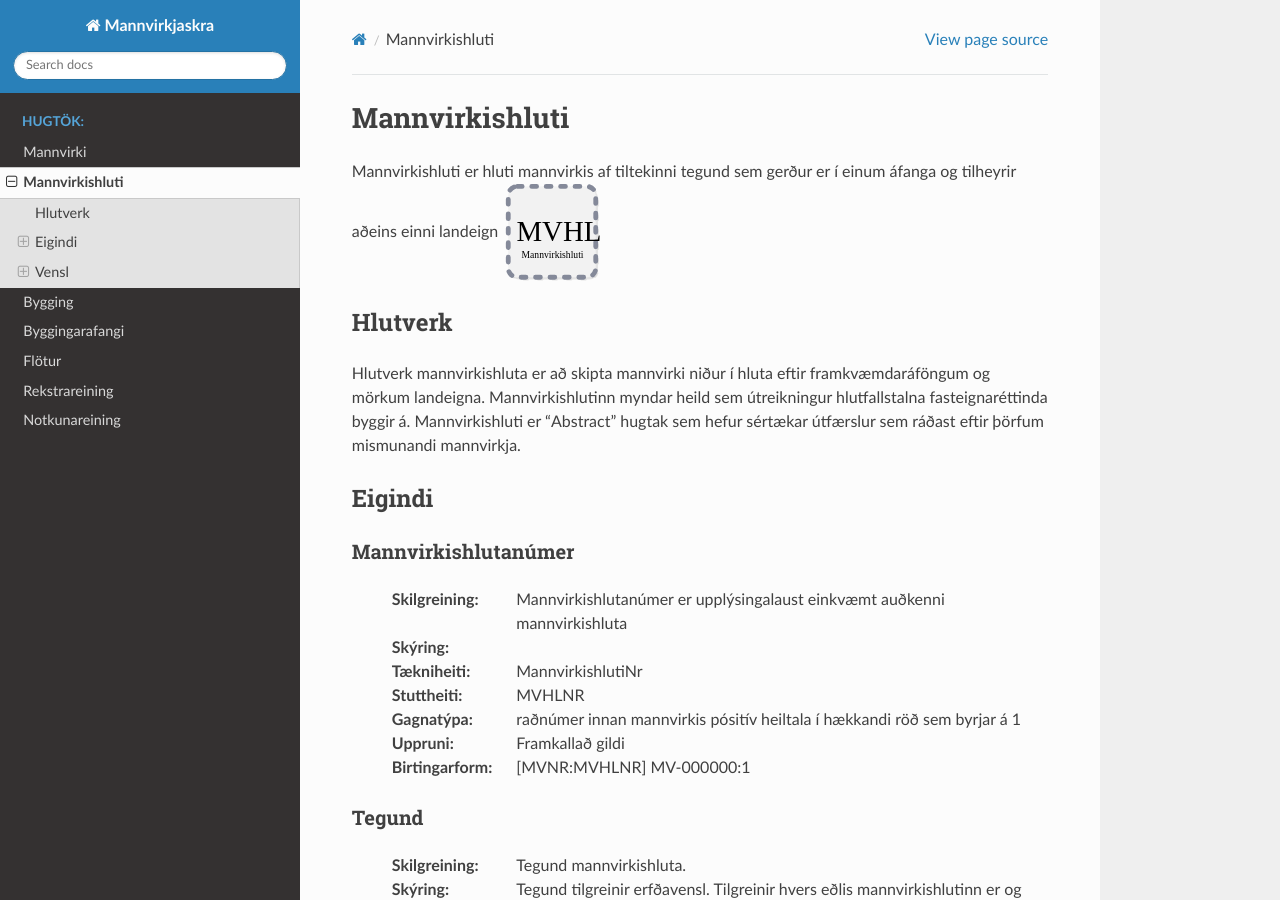
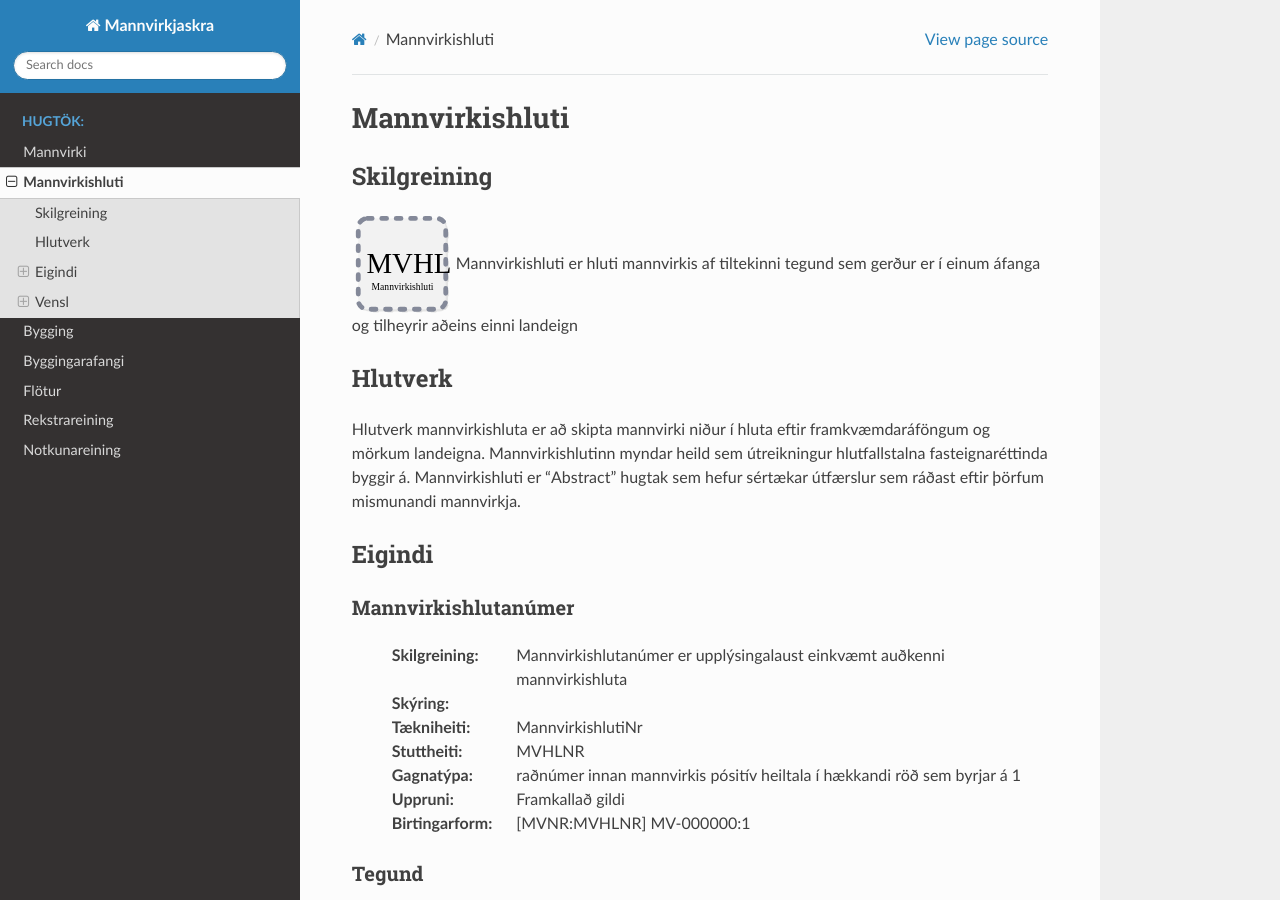
Before and after one commit to hthl/Mannvirkjaskra, a Sphinx documentation site: the page built from source/mannvirkishluti.rst, in a window 1280 px wide and 900 px high. Built offline with Sphinx 7.4.7 and the Read the Docs theme 2.0.0, drawn with Linux system fonts in a browser that asks for light colours.

Commit message:
Update mannvirkishluti.rst

```diff
--- a/source/mannvirkishluti.rst
+++ b/source/mannvirkishluti.rst
@@ -1,7 +1,9 @@
 Mannvirkishluti
 ===============
 
-Mannvirkishluti er hluti mannvirkis af tiltekinni tegund sem gerður er í einum áfanga og tilheyrir aðeins einni landeign |mannvirkishluti|
+Skilgreining
+------------
+|mannvirkishluti|  Mannvirkishluti er hluti mannvirkis af tiltekinni tegund sem gerður er í einum áfanga og tilheyrir aðeins einni landeign
 
 .. admonition:: Skilgreining
     :class: skilgreining
```
